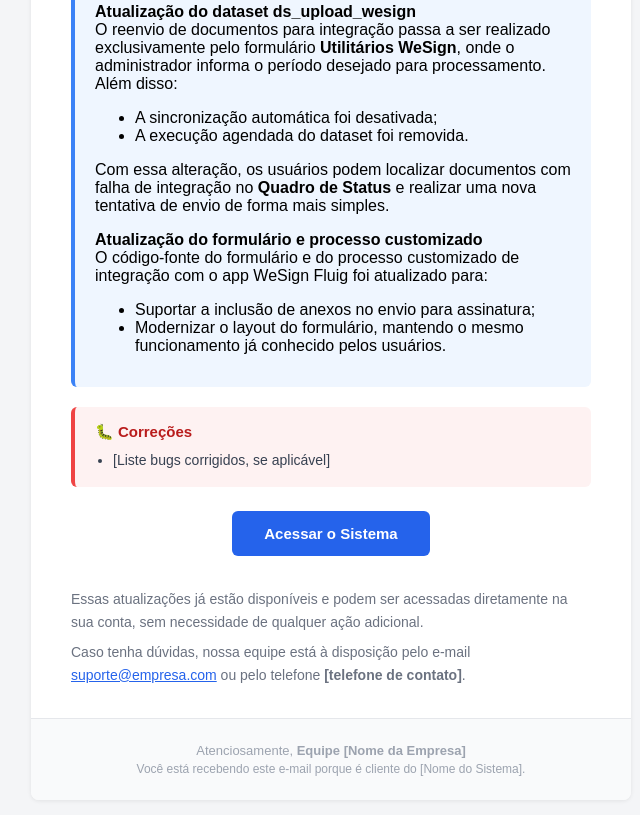
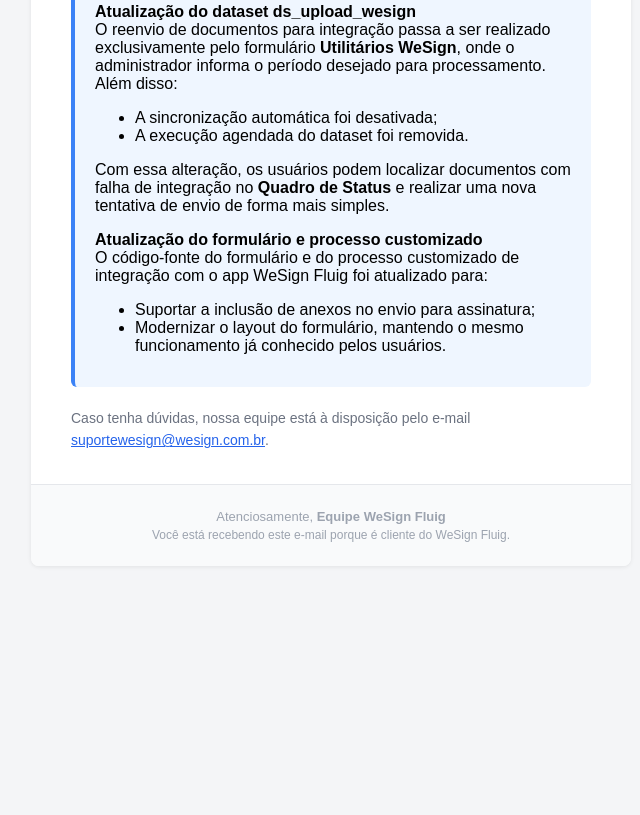
Before and after one commit to wesignfluig/wesignfluig.github.io, a plain HTML site: page mail/release-notes-email.html in a window 1280 px wide. Shown: the part 1247-2062 px from the top of the page, without its empty margins (309-949 px from the left). After the commit the page ends 1843 px from the top, so only its background shows below. Drawn offline with Linux system fonts and the light colour scheme.

Commit message:
feat incluso layout site da WeSign

```diff
--- a/mail/release-notes-email.html
+++ b/mail/release-notes-email.html
@@ -14,7 +14,7 @@
 
           <!-- Header -->
           <tr>
-            <td style="background-color:#2563eb; padding:32px 40px; text-align:center;">
+            <td style="background: linear-gradient(135deg, #252B42 0%, #1C555E 100%);color: white;padding: 1rem 0;margin-bottom: 2rem; padding:32px 40px; text-align:center;">
               <h1 style="color:#ffffff; margin:0; font-size:24px;">Novidades no WeSign Fluig</h1>
               <p style="color:#dbeafe; margin:8px 0 0; font-size:14px;">Confira as últimas atualizações do aplicativo para Fluig</p>
             </td>
@@ -113,41 +113,12 @@
             </td>
           </tr>
 
-          <!-- Correções -->
-          <tr>
-            <td style="padding:0 40px;">
-              <table role="presentation" width="100%" cellpadding="0" cellspacing="0" style="background-color:#fef2f2; border-left:4px solid #ef4444; border-radius:6px; margin-bottom:24px;">
-                <tr>
-                  <td style="padding:16px 20px;">
-                    <p style="margin:0 0 8px; font-size:15px; font-weight:bold; color:#b91c1c;">🐛 Correções</p>
-                    <ul style="margin:0; padding-left:18px; color:#374151; font-size:14px; line-height:1.6;">
-                      <li>[Liste bugs corrigidos, se aplicável]</li>
-                    </ul>
-                  </td>
-                </tr>
-              </table>
-            </td>
-          </tr>
-
-          <!-- CTA -->
-          <tr>
-            <td style="padding:0 40px 32px; text-align:center;">
-              <a href="#" style="display:inline-block; background-color:#2563eb; color:#ffffff; text-decoration:none; font-size:15px; font-weight:bold; padding:14px 32px; border-radius:6px;">
-                Acessar o Sistema
-              </a>
-            </td>
-          </tr>
-
           <!-- Mensagem final -->
           <tr>
             <td style="padding:0 40px 32px;">
-              <p style="font-size:14px; color:#6b7280; line-height:1.6; margin:0 0 8px;">
-                Essas atualizações já estão disponíveis e podem ser acessadas diretamente na sua conta, sem necessidade de qualquer ação adicional.
-              </p>
               <p style="font-size:14px; color:#6b7280; line-height:1.6; margin:0;">
                 Caso tenha dúvidas, nossa equipe está à disposição pelo e-mail
-                <a href="mailto:suporte@empresa.com" style="color:#2563eb;">suporte@empresa.com</a>
-                ou pelo telefone <strong>[telefone de contato]</strong>.
+                <a href="mailto:suportewesign@wesign.com.br" style="color:#2563eb;">suportewesign@wesign.com.br</a>.
               </p>
             </td>
           </tr>
@@ -156,10 +127,10 @@
           <tr>
             <td style="background-color:#f9fafb; padding:24px 40px; text-align:center; border-top:1px solid #e5e7eb;">
               <p style="font-size:13px; color:#9ca3af; margin:0 0 4px;">
-                Atenciosamente, <strong>Equipe [Nome da Empresa]</strong>
+                Atenciosamente, <strong>Equipe WeSign Fluig</strong>
               </p>
               <p style="font-size:12px; color:#9ca3af; margin:0;">
-                Você está recebendo este e-mail porque é cliente do [Nome do Sistema].
+                Você está recebendo este e-mail porque é cliente do WeSign Fluig.
               </p>
             </td>
           </tr>
```
